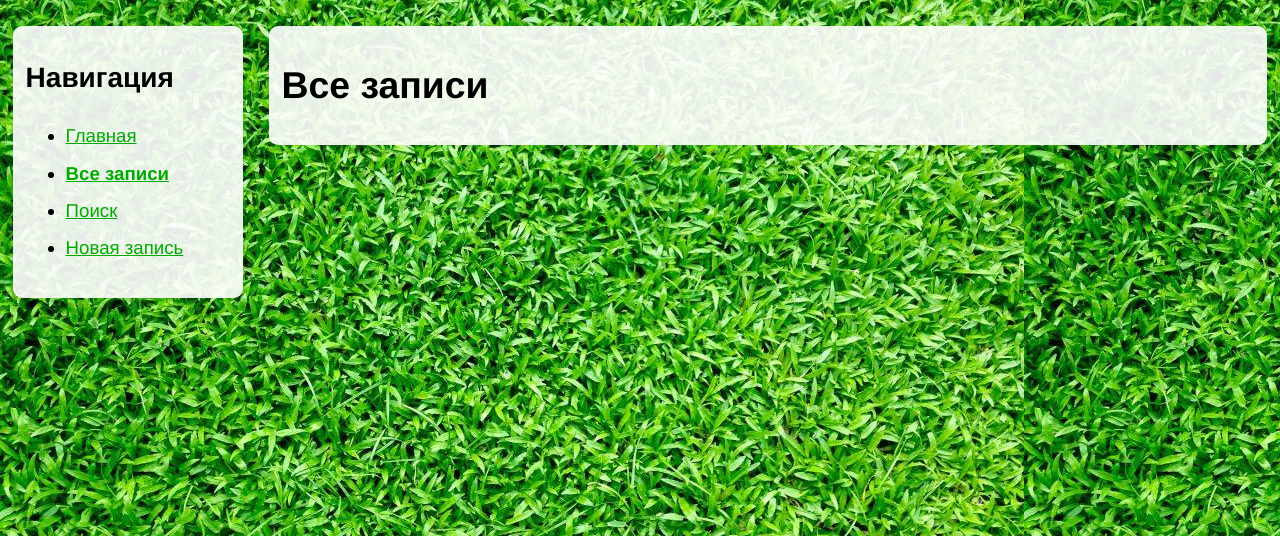
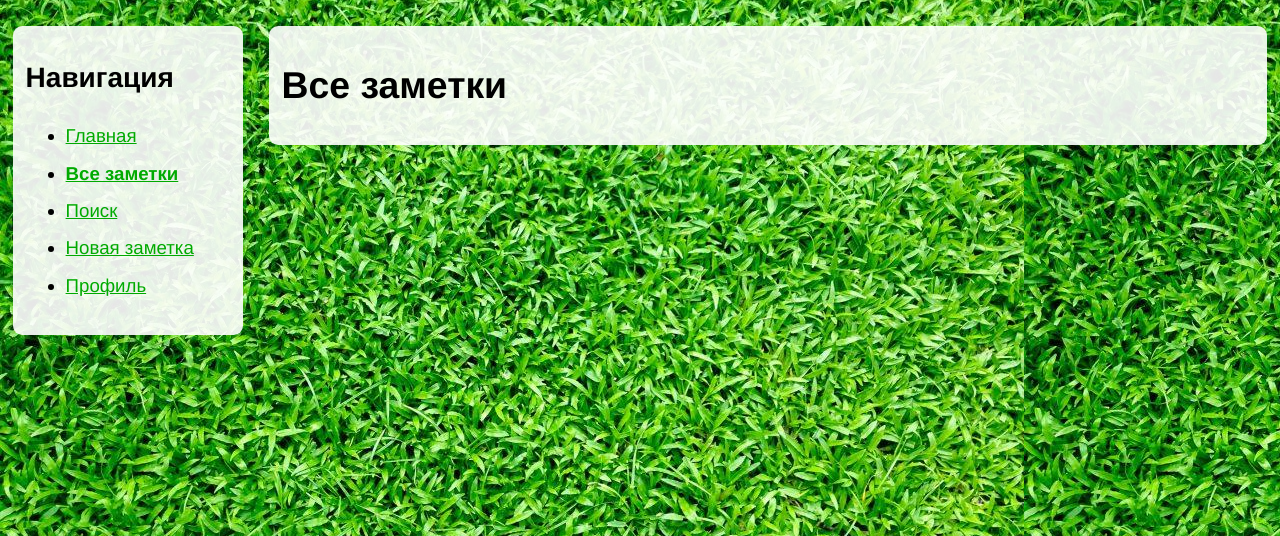
Before and after one commit to xeliz/tagged, a Flask app: page /all in a window 1280 px wide. Shown: the part 131-667 px from the top of the page. Run offline with Flask 2, Linux system fonts and the light colour scheme; data that the repository does not hold is empty.

Commit message:
small changes in templates

```diff
--- a/app.py
+++ b/app.py
@@ -95,13 +95,14 @@ def login_user(userid):
 # - update session table if the param is True
 # - redirect to login page
 def unlogin_user(deactivateSession=True):
-    token = flask.request.cookies.get("session_token")
-    if deactivateSession:
-        query = """UPDATE sessions SET active = FALSE where id = %s"""
-        cur.execute(query, (token,))
-        con.commit()
     resp = flask.make_response(flask.redirect(flask.url_for("login_page")))
-    resp.set_cookie("session_token", "", expires=0)
+    if "session_token" in flask.request.cookies:
+        token = flask.request.cookies.get("session_token")
+        if deactivateSession:
+            query = """UPDATE sessions SET active = FALSE where id = %s"""
+            cur.execute(query, (token,))
+            con.commit()
+        resp.set_cookie("session_token", "", expires=0)
     return resp
 
 # create flask app
@@ -145,23 +146,23 @@ def index_page():
     result = cur.execute("SELECT id,title,contents,date_created,tags,date_modified FROM notes ORDER BY date_modified DESC LIMIT 10");
     notes = fetchall_as_dict(cur)
     # notes = cur.fetchall()
-    return flask.render_template("index.html", title="Главная", notes=notes)
+    return flask.render_template("index.html", notes=notes)
 
 # new note page: add new note
 @app.route("/new", methods=["GET", "POST"])
 def new_page():
     if flask.request.method == "GET":
-        return flask.render_template("new.html", title="Новая запись")
+        return flask.render_template("new.html")
     elif flask.request.method == "POST":
         if not contains_all(flask.request.form, ("title", "contents", "tags")):
-            return flask.render_template("message.html", title="Сообщение", message="Неверный запрос")
+            return flask.render_template("message.html", message="Неверный запрос")
         title = html.escape(flask.request.form.get("title", ""))
         contents = html.escape(flask.request.form.get("contents", "")).replace("\n", "<br>")
         rawTags = html.escape(flask.request.form.get("tags", "")).strip()
         tagList = rawTags.split()
         for tag in tagList:
             if not validate_tag(tag):
-                return flask.render_template("message.html", title="Сообщение", message="Ошибка: метка может содержать только буквы, цифры, нижнее подчёркивание (_) или дефис(-)")
+                return flask.render_template("message.html", message="Ошибка: метка может содержать только буквы, цифры, нижнее подчёркивание (_) или дефис(-)")
         tags = " ".join(tagList)
         curdt = datetime.datetime.strftime(datetime.datetime.now(), "%Y-%m-%d %H:%M:%S")
         query = "INSERT INTO notes(title,contents,date_created,tags,date_modified,userid)VALUES(%s,%s,%s,%s,%s,1)"
@@ -169,19 +170,19 @@ def new_page():
         con.commit()
         return flask.redirect(flask.url_for("note_noteid_page", noteid=cur.lastrowid))
     else:
-        return flask.render_template("message.html", title="Сообщение", message="Метод не поддерживается")
+        return flask.render_template("message.html", message="Метод не поддерживается")
 
 # all notes page
 @app.route("/all")
 def all_page():
     result = cur.execute("SELECT id,title,contents,date_created,tags,date_modified FROM notes ORDER BY date_modified DESC");
     notes = fetchall_as_dict(cur)
-    return flask.render_template("all.html", title="Все записи", notes=notes)
+    return flask.render_template("all.html", notes=notes)
 
 # search page
 @app.route("/search")
 def search_page():
-    return flask.render_template("search.html", title="Поиск")
+    return flask.render_template("search.html")
 
 # search results page
 @app.route("/search/results")
@@ -189,15 +190,15 @@ def search_results_page():
     rawKeywords = flask.request.args.get("keywords", "").strip()
     rawTags = flask.request.args.get("tags", "").strip()
     if rawKeywords == "" and rawTags == "":
-        return flask.render_template("message.html", title="Сообщение", message="Неправильные параметры поиска")
+        return flask.render_template("message.html", message="Неправильные параметры поиска")
     keywords = rawKeywords.split()
     tags = rawTags.split()
     for tag in tags:
         if not validate_tag(tag):
-            return flask.render_template("message.html", title="Сообщение", message="Неправильные параметры поиска")
+            return flask.render_template("message.html", message="Неправильные параметры поиска")
     for keyword in keywords :
         if not validate_tag(keyword):
-            return flask.render_template("message.html", title="Сообщение", message="Неправильные параметры поиска")
+            return flask.render_template("message.html", message="Неправильные параметры поиска")
     keywordsLike = list(map(lambda k: ["%" + k + "%"]*2, keywords))
     keywordsLike1 = []
     for keywordLike in keywordsLike:
@@ -214,20 +215,20 @@ def search_results_page():
     query = "".join(queryParts)
     cur.execute(query, keywordsLike + tagsLike)
     notes = fetchall_as_dict(cur)
-    return flask.render_template("search_results.html", title="Результаты поиска", keywords=keywords, tags=tags, notes=notes)
+    return flask.render_template("search_results.html", keywords=keywords, tags=tags, notes=notes)
 
 # delete page
 @app.route("/delete/<int:noteid>", methods=["GET", "POST"])
 def delete_noteid_page(noteid):
     if flask.request.method == "GET":
-        return flask.render_template("delete_noteid.html", title="Удаление записи", noteid=noteid)
+        return flask.render_template("delete_noteid.html", noteid=noteid)
     elif flask.request.method == "POST":
         query = "DELETE FROM notes WHERE id={}".format(noteid)
         cur.execute(query)
         con.commit()
-        return flask.render_template("message.html", title="Сообщение", message="Удалено")
+        return flask.render_template("message.html", message="Удалено")
     else:
-        return flask.render_template("message.html", title="Сообщение", message="Метод не поддерживается")
+        return flask.render_template("message.html", message="Метод не поддерживается")
 
 # specific note page
 @app.route("/note/<int:noteid>")
@@ -235,7 +236,7 @@ def note_noteid_page(noteid):
     query = "SELECT id,title,tags,contents,date_created,date_modified FROM notes WHERE id={}".format(noteid)
     cur.execute(query)
     note = fetchone_as_dict(cur)
-    return flask.render_template("note_noteid.html", title="Просмотр записи", note=note)
+    return flask.render_template("note_noteid.html", note=note)
 
 # note editing page
 @app.route("/edit/<int:noteid>", methods=["GET", "POST"])
@@ -245,17 +246,17 @@ def edit_noteid_page(noteid):
         cur.execute(query)
         note = fetchone_as_dict(cur)
         note["contents"] = note["contents"].replace("<br>", "\n")
-        return flask.render_template("edit_noteid.html", title="Изменение записи", note=note)
+        return flask.render_template("edit_noteid.html", note=note)
     elif flask.request.method == "POST":
         if not contains_all(flask.request.form, ("title", "contents", "tags")):
-            return flask.render_template("message.html", title="Сообщение", message="Метод не поддерживается")
+            return flask.render_template("message.html", message="Метод не поддерживается")
         title = html.escape(flask.request.form.get("title", ""))
         contents = html.escape(flask.request.form.get("contents", "")).replace("\n", "<br>")
         rawTags = html.escape(flask.request.form.get("tags", "")).strip()
         tagList = rawTags.split()
         for tag in tagList:
             if not validate_tag(tag):
-                return flask.render_template("message.html", title="Сообщение", message="Ошибка: метка может содержать только буквы, цифры, нижнее подчёркивание (_) или дефис(-)")
+                return flask.render_template("message.html", message="Ошибка: метка может содержать только буквы, цифры, нижнее подчёркивание (_) или дефис(-)")
         tags = " ".join(tagList)
         curdt = datetime.datetime.strftime(datetime.datetime.now(), "%Y-%m-%d %H:%M:%S")
         query = "UPDATE notes SET title=%s,contents=%s,tags=%s,date_modified=%s WHERE id={}".format(noteid)
@@ -263,7 +264,7 @@ def edit_noteid_page(noteid):
         con.commit()
         return flask.redirect(flask.url_for("note_noteid_page", noteid=noteid))
     else:
-        return flask.render_template("message.html", title="Сообщение", message="Метод не поддерживается")
+        return flask.render_template("message.html", message="Метод не поддерживается")
 
 # sign in page
 @app.route("/login", methods=["GET", "POST"])
@@ -272,31 +273,31 @@ def login_page():
         return flask.redirect(flask.url_for("profile_page"))
 
     if flask.request.method == "GET":
-        return flask.render_template("login.html", title="Вход")
+        return flask.render_template("login.html")
     elif flask.request.method == "POST":
         if not contains_all(flask.request.form, ("username", "password")):
-            return flask.render_template("unauthorizedmessage.html", title="Сообщение", message="Неправильный запрос")
+            return flask.render_template("unauthorizedmessage.html", message="Неправильный запрос")
 
         username = flask.request.form.get("username")
         if not validate_username(username):
-            return flask.render_template("unauthorizedmessage.html", title="Сообщение", message="Имя пользователя может состоять только из букв, цифр, дефиса (-) или нижнего подчёркивания (_)")
+            return flask.render_template("unauthorizedmessage.html", message="Имя пользователя может состоять только из букв, цифр, дефиса (-) или нижнего подчёркивания (_)")
         # check if user exists
         query = """SELECT id, passhash FROM users WHERE username = %s"""
         cur.execute(query, (username,))
         userdata = fetchall_as_dict(cur)
         if not userdata:
-            return flask.render_template("unauthorizedmessage.html", title="Сообщение", message="Такой пользователь не зарегистрирован")
+            return flask.render_template("unauthorizedmessage.html", message="Такой пользователь не зарегистрирован")
         userdata = userdata[0]
 
         # check if passwords match
         password = flask.request.form.get("password")
         passhash = base64.b64encode(hashlib.md5(password.encode("UTF-8")).digest()).decode("UTF-8")
         if userdata["passhash"] != passhash:
-            return flask.render_template("unauthorizedmessage.html", title="Сообщение", message="Неверный пароль")
+            return flask.render_template("unauthorizedmessage.html", message="Неверный пароль")
 
         return login_user(userdata["id"])
     else:
-        return flask.render_template("unauthorizedmessage.html", title="Сообщение", message="Метод не поддерживается")
+        return flask.render_template("unauthorizedmessage.html", message="Метод не поддерживается")
 
 # profile page
 @app.route("/profile", methods=["GET", "POST"])
@@ -305,42 +306,42 @@ def profile_page():
     if not userdata:
         return unlogin_user(False)
     if flask.request.method == "GET":
-        return flask.render_template("profile.html", title="Профиль", userdata=userdata)
+        return flask.render_template("profile.html", userdata=userdata)
     elif flask.request.method == "POST":
         if "action" not in flask.request.form:
-            return flask.render_template("unauthorizedmessage.html", title="Сообщение", message="Неправильный запрос")
+            return flask.render_template("unauthorizedmessage.html", message="Неправильный запрос")
         action = flask.request.form.get("action")
         if action == "logout":
             return unlogin_user()
         else:
-            return flask.render_template("unauthorizedmessage.html", title="Сообщение", message="Неправильное действие")
+            return flask.render_template("unauthorizedmessage.html", message="Неправильное действие")
     else:
-        return flask.render_template("unauthorizedmessage.html", title="Сообщение", message="Метод не поддерживается")
+        return flask.render_template("unauthorizedmessage.html", message="Метод не поддерживается")
 
 # sign up page
 @app.route("/signup", methods=["GET", "POST"])
 def signup_page():
     if flask.request.method == "GET":
-        return flask.render_template("signup.html", title="Регистрация")
+        return flask.render_template("signup.html")
     elif flask.request.method == "POST":
         if contains_all(flask.request.form, ("username", "password1", "password2")):
-            return flask.render_template("unauthorizedmessage.html", title="Сообщение", message="Неправильный запрос")
+            return flask.render_template("unauthorizedmessage.html", message="Неправильный запрос")
         username = flask.request.form.get("username")
         # check if user exists
         query = """SELECT * FROM users WHERE username = %s"""
         cur.execute(query, (username,))
         if cur.fetchall():
-            return flask.render_template("unauthorizedmessage.html", title="Сообщение", message="Это имя пользователя занято")
+            return flask.render_template("unauthorizedmessage.html", message="Это имя пользователя занято")
 
         # check if passwords match
         password1 = flask.request.form.get("password1")
         password2 = flask.request.form.get("password2")
         if password1 != password2:
-            return flask.render_template("unauthorizedmessage.html", title="Сообщение", message="Пароли не совпадают")
+            return flask.render_template("unauthorizedmessage.html", message="Пароли не совпадают")
         passhash = base64.b64encode(hashlib.md5(password1.encode("UTF-8")).digest()).decode("UTF-8")
         query = """INSERT INTO users (username, passhash) VALUES (%s, %s)"""
         cur.execute(query, (username, passhash))
         con.commit()
-        return flask.render_template("unauthorizedmessage.html", title="Сообщение", message="Пользователь зарегистрирован, теперь вы можете авторизоваться")
+        return flask.render_template("unauthorizedmessage.html", message="Пользователь зарегистрирован, теперь вы можете авторизоваться")
     else:
-        return flask.render_template("unauthorizedmessage.html", title="Сообщение", message="Метод не поддерживается")
+        return flask.render_template("unauthorizedmessage.html", message="Метод не поддерживается")
--- a/templates/all.html
+++ b/templates/all.html
@@ -1,3 +1,4 @@
+{% set title = "Все заметки" %}
 {% extends "basepage.html" %}
 {% block content %}
     {% for note in notes %}
--- a/templates/basepage.html
+++ b/templates/basepage.html
@@ -13,26 +13,11 @@
         <div id="menu">
             <h2>Навигация</h2>
             <ul>
-                {% if title == "Главная" %}
-                    <li><a class="curlink" href="/">Главная</a></li>
-                {% else %}
-                    <li><a href="/">Главная</a></li>
-                {% endif %}
-                {% if title == "Все записи" %}
-                    <li><a class="curlink" href="/all">Все записи</a></li>
-                {% else %}
-                    <li><a href="/all">Все записи</a></li>
-                {% endif %}
-                {% if title == "Поиск" %}
-                    <li><a class="curlink" href="/search">Поиск</a></li>
-                {% else %}
-                    <li><a href="/search">Поиск</a></li>
-                {% endif %}
-                {% if title == "Новая запись" %}
-                    <li><a class="curlink" href="/new">Новая запись</a></li>
-                {% else %}
-                    <li><a href="/new">Новая запись</a></li>
-                {% endif %}
+                <li><a {{('class="curlink"' if title == "Главная" else '')|safe}} href="/">Главная</a></li>
+                <li><a {{('class="curlink"' if title == "Все заметки" else '')|safe}} href="/all">Все заметки</a></li>
+                <li><a {{('class="curlink"' if title == "Поиск" else '')|safe}} href="/search">Поиск</a></li>
+                <li><a {{('class="curlink"' if title == "Новая заметка" else '')|safe}} href="/new">Новая заметка</a></li>
+                <li><a {{('class="curlink"' if title == "Профиль" else '')|safe}} href="/profile">Профиль</a></li>
             </ul>
         </div>
         <div id="contents">
--- a/templates/delete_noteid.html
+++ b/templates/delete_noteid.html
@@ -1,3 +1,4 @@
+{% set title = "Удаление заметки" %}
 {% extends "basepage.html" %}
 {% block content %}
     Действительно удалить заметку?<br><br>
--- a/templates/edit_noteid.html
+++ b/templates/edit_noteid.html
@@ -1,12 +1,13 @@
+{% set title = "Изменение заметки" %}
 {% extends "basepage.html" %}
 {% block content %}
     <div class="formblock">
         <form method="POST">
-            Укажите название записи:<br>
+            Укажите название заметки:<br>
             <input type="text" required name="title" size="50" placeholder="Название" value="{{note['title']|safe}}"><br><br>
             Перечислите метки, разделяя их пробелами:<br>
             <input type="text" name="tags" size="50" placeholder="Метки" value="{{note['tags']|safe}}"><br><br>
-            Текст записи:<br>
+            Текст заметки:<br>
             <textarea name="contents" cols="60" rows="10" placeholder="Содержимое">{{note['contents']|safe}}</textarea><br>
             <button name="savenote" type="submit">Сохранить</button>
         </form>
--- a/templates/index.html
+++ b/templates/index.html
@@ -1,6 +1,7 @@
+{% set title = "Главная" %}
 {% extends "basepage.html" %}
 {% block content %}
-    <h2>Последние записи:</h2><br>
+    <h2>Последние заметки:</h2><br>
     {% for note in notes %}
         <div class="note">
             <h2><a href="/note/{{note['id']}}">{{note['title']|safe}}</a></h2>
--- a/templates/login.html
+++ b/templates/login.html
@@ -1,3 +1,4 @@
+{% set title = "Вход" %}
 {% extends "unauthorizedbasepage.html" %}
 {% block content %}
     <form method="POST">
--- a/templates/message.html
+++ b/templates/message.html
@@ -1,3 +1,4 @@
+{% set title = "Сообщение" %}
 {% extends "basepage.html" %}
 {% block content %}
     {{message}}
--- a/templates/new.html
+++ b/templates/new.html
@@ -1,12 +1,13 @@
+{% set title = "Новая заметка" %}
 {% extends "basepage.html" %}
 {% block content %}
     <div class="formblock">
         <form method="POST">
-            Укажите название записи:<br>
+            Укажите название заметки:<br>
             <input type="text" required name="title" size="50" placeholder="Название"><br><br>
             Перечислите метки, разделяя их пробелами:<br>
             <input type="text" name="tags" size="50" placeholder="Метки"><br><br>
-            Текст записи:<br>
+            Текст заметки:<br>
             <textarea name="contents" cols="60" rows="10" placeholder="Содержимое"></textarea><br>
             <button name="newnote" type="submit">Создать</button>
         </form>
--- a/templates/note_noteid.html
+++ b/templates/note_noteid.html
@@ -1,3 +1,4 @@
+{% set title = "Просмотр заметки" %}
 {% extends "basepage.html" %}
 {% block content %}
     <div class="note">
--- a/templates/profile.html
+++ b/templates/profile.html
@@ -1,3 +1,4 @@
+{% set title = "Профиль" %}
 {% extends "basepage.html" %}
 {% block content %}
     Страница пользователя <b>{{userdata['username']}}</b><br>
--- a/templates/search.html
+++ b/templates/search.html
@@ -1,10 +1,11 @@
+{% set title = "Поиск" %}
 {% extends "basepage.html" %}
 {% block content %}
     <div class="formblock">
         <form method="GET" action="/search/results">
-            Перечислите через пробелы ключевые слова, которые должны встречаться в тексте:<br>
+            Перечислите через пробелы ключевые слова, которые должны встречаться в тексте заметки:<br>
             <input type="text" name="keywords" size="50" placeholder="Ключевые слова"><br><br>
-            Перечислите через пробелы метки, которыми должна быть отмечена запись:<br>
+            Перечислите через пробелы метки, которыми должна быть отмечена заметка:<br>
             <input type="text" name="tags" size="50" placeholder="Метки"><br><br>
             <button type="submit">Найти</button>
         </form>
--- a/templates/search_results.html
+++ b/templates/search_results.html
@@ -1,3 +1,4 @@
+{% set title = "Результаты поиска" %}
 {% extends "basepage.html" %}
 {% block content %}
     {% if keywords %}
--- a/templates/signup.html
+++ b/templates/signup.html
@@ -1,3 +1,4 @@
+{% set title = "Регистрация" %}
 {% extends "unauthorizedbasepage.html" %}
 {% block content %}
     <form method="POST">
--- a/templates/unauthorizedmessage.html
+++ b/templates/unauthorizedmessage.html
@@ -1,3 +1,4 @@
+{% set title = "Сообщение" %}
 {% extends "unauthorizedbasepage.html" %}
 {% block content %}
     {{message}}
```
